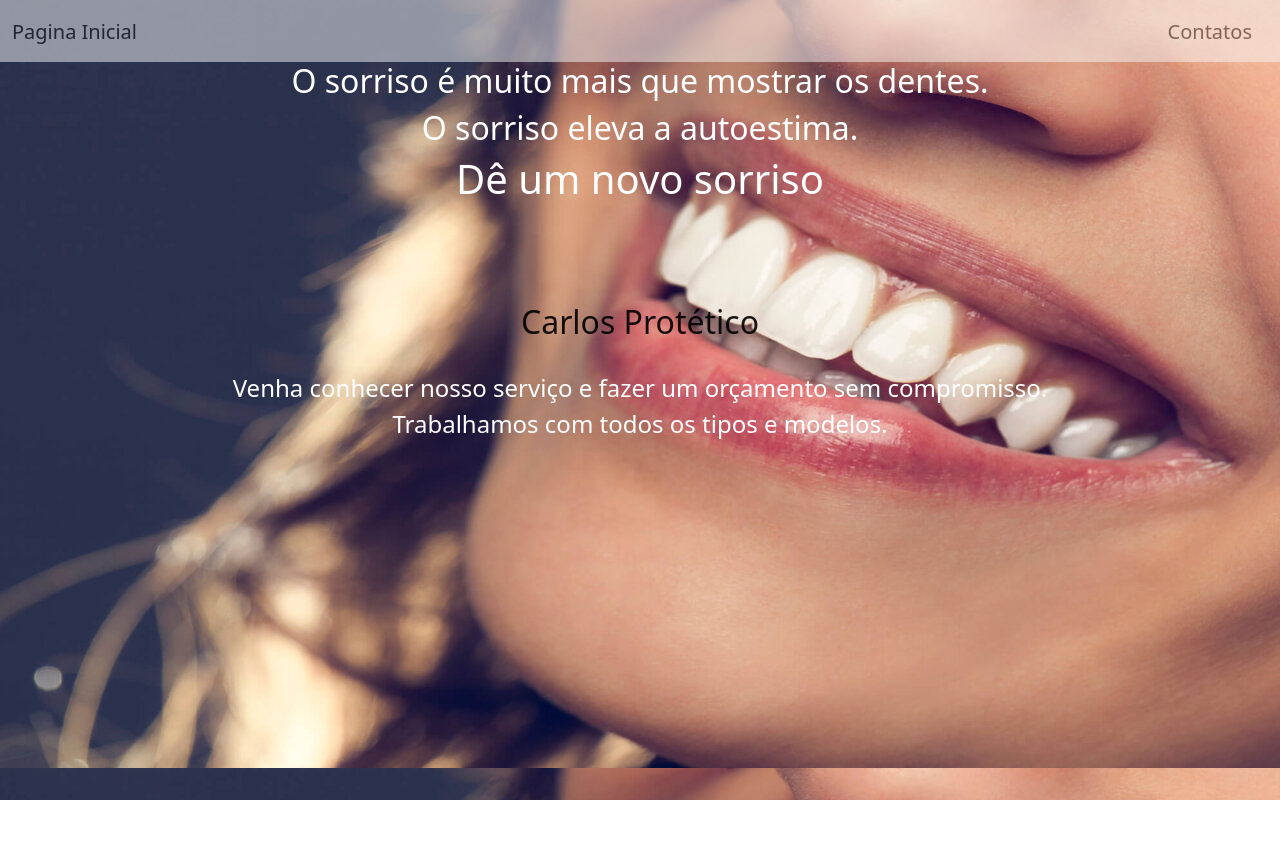
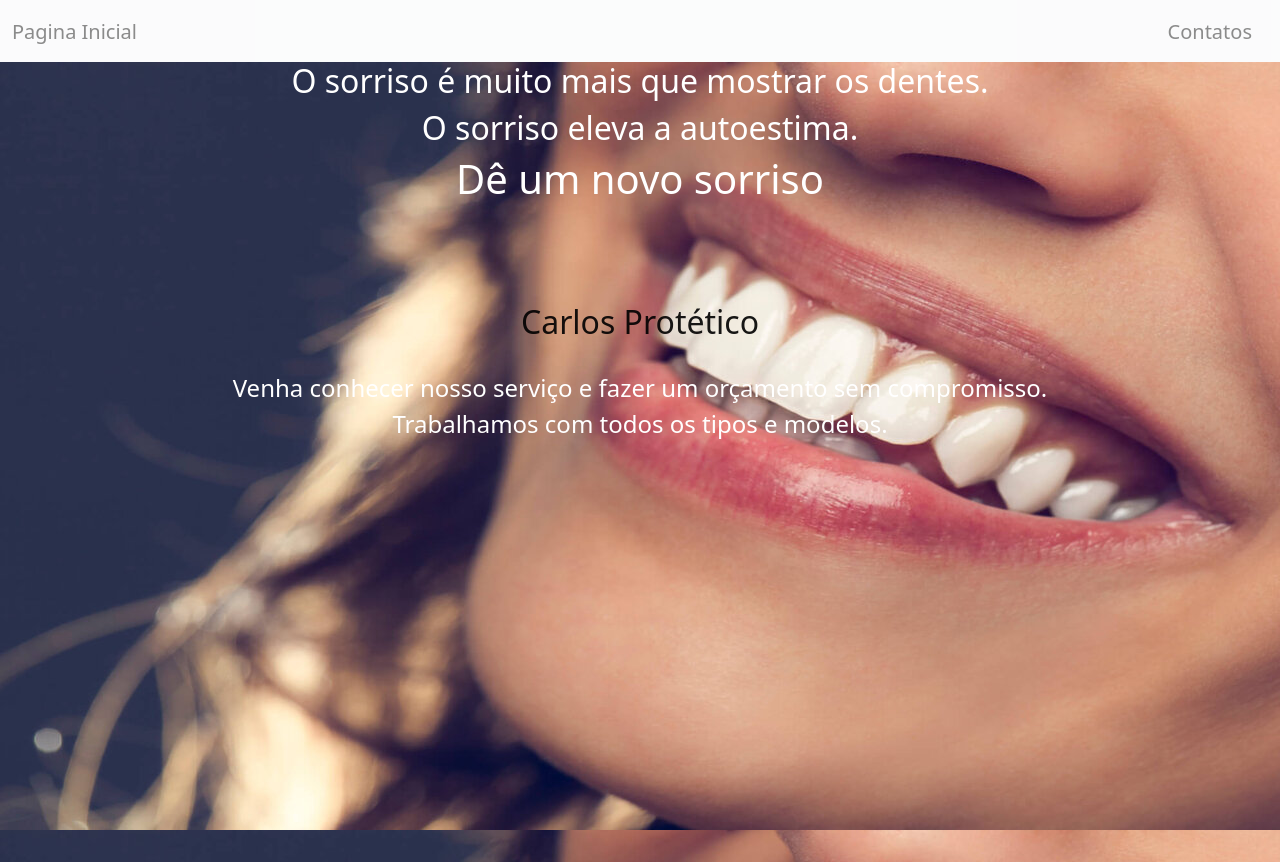
Before and after one commit to FlavioHenrique1/SiteProt, a plain HTML site: page index.html in a window 1280 px wide. Before the commit the page ends 800 px from the top, so only its background shows below. Drawn offline with nearby package versions, Linux system fonts and the light colour scheme.

Commit message:
inicio2
iinicproj

```diff
--- a/index.html
+++ b/index.html
@@ -15,7 +15,7 @@
           <h2><a href="http://" class="navbar-brand">Contatos</a></h2>
         </div>
     </nav>
-    <div class="container-xl">
+
         <div class="cont">
             <h2>O sorriso é muito mais que mostrar os dentes. </h2>
             <h2>O sorriso eleva a autoestima.</h2>
@@ -25,7 +25,7 @@
             <h4>Trabalhamos com todos os tipos e modelos.</h4>
 
         </div>
-    </div>
+
 </body>
 <script src="https://cdn.jsdelivr.net/npm/bootstrap@5.2.2/dist/js/bootstrap.bundle.min.js" integrity="sha384-OERcA2EqjJCMA+/3y+gxIOqMEjwtxJY7qPCqsdltbNJuaOe923+mo//f6V8Qbsw3" crossorigin="anonymous"></script>
 <script src="javascript.js"></script>
--- a/style.css
+++ b/style.css
@@ -1,17 +1,43 @@
 body{
-    background-image: url("3046961.jpg");
 
 }
 
-.cont{
 
-    color: white;
-    text-align: center;
-
-}
 .nome{
     color: black;
     opacity:calc(0.9);
     border-radius: initial;
     margin-top: 100px;
 }
+.cont{
+    color: white;
+    text-align: center;
+    width: 100%;
+    height: 100%;
+    position:absolute;
+    background-repeat: repeat-y;
+}
+@media screen and (max-width: 480px){
+    .cont{
+        background-image: url("304696-1.jpg");
+    }
+}
+@media screen and (min-width:481px) and (max-width: 768px){
+    .cont{
+        background-image: url("304696-2.jpg");
+    }
+
+}
+
+@media screen and (min-width:769px) and (max-width: 1199px){
+    .cont{
+        background-image: url("3046961.jpg");
+    }
+
+}
+
+@media screen and (min-width:1200px){
+    .cont{
+        background-image: url("3046961.jpg");
+    }
+}
```
Also changed, not shown: 304696-1.jpg (added), 304696-2.jpg (added).
